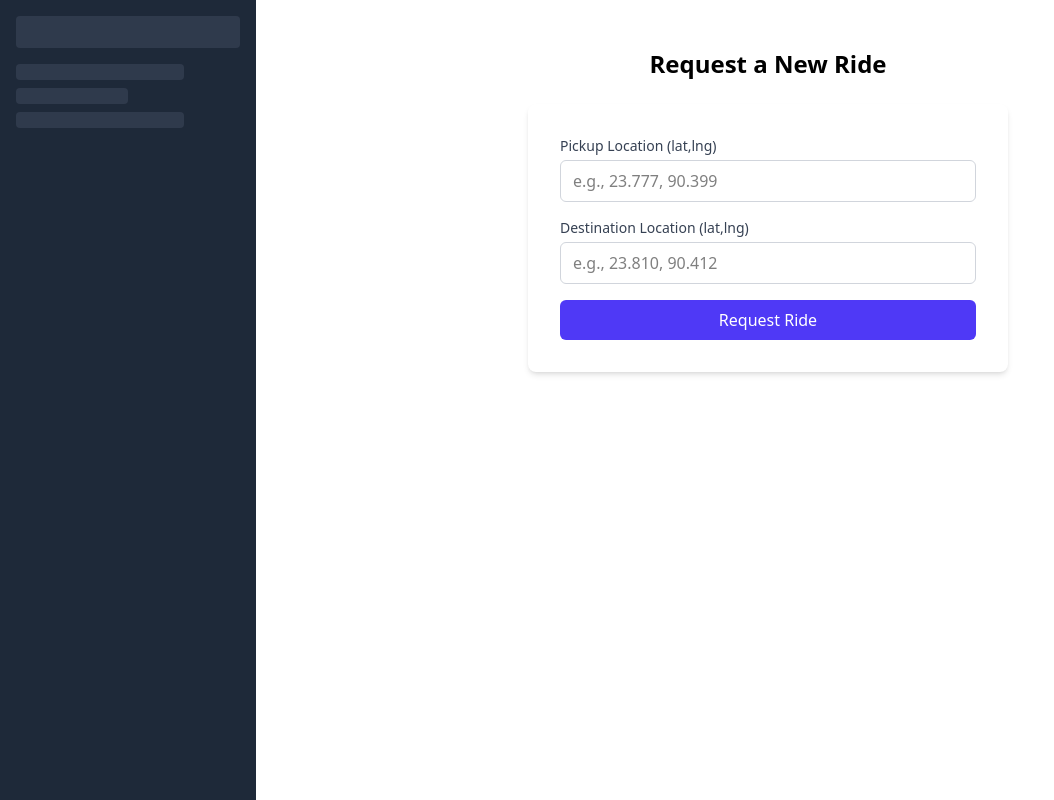
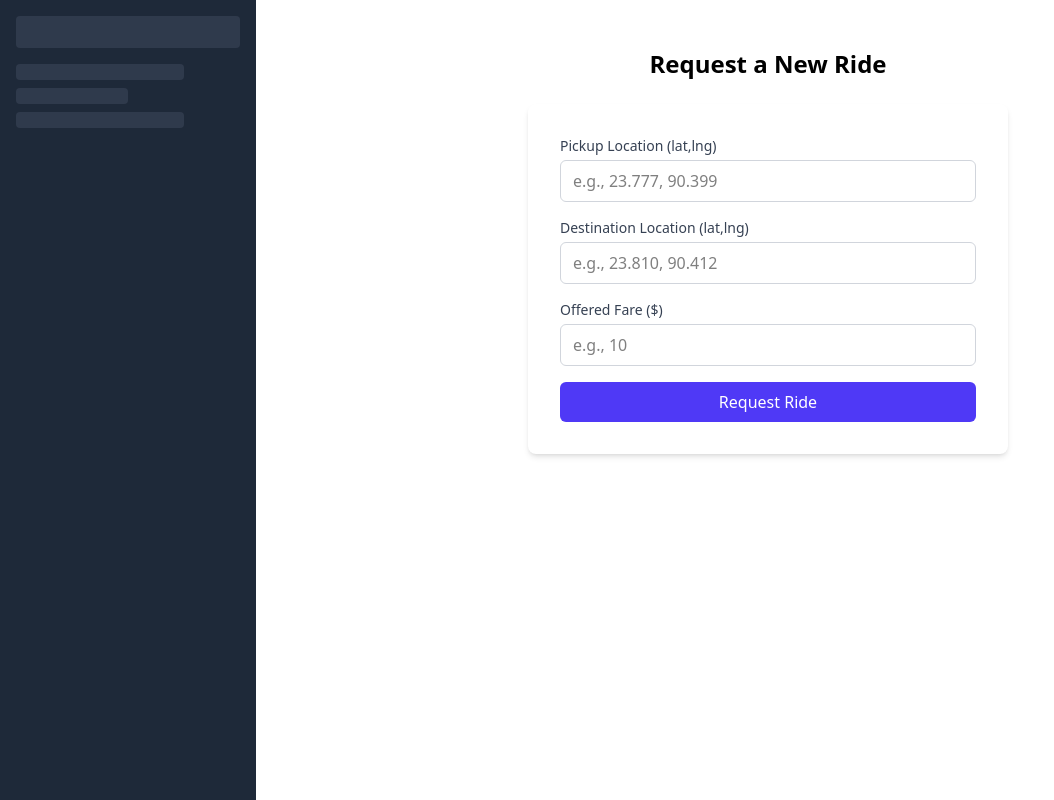
Before and after one commit to maksudulhaque2000/Assignment-6-L2, a React (Vite) app: page /dashboard/request-ride in a window 1280 px wide. Shown: the whole page, without its empty margins (0-1054 px from the left). Built offline with nearby package versions, Linux system fonts and the light colour scheme; sample sign-in values are in the browser's storage.

Commit message:
Adds fare field to RideHistory and RideRequests components; updates RequestRide form to include fare input with validation.

```diff
--- a/src/pages/dashboard/common/RideHistory.tsx
+++ b/src/pages/dashboard/common/RideHistory.tsx
@@ -10,6 +10,7 @@ type TRide = {
     destinationLocation: { coordinates: [number, number] };
     status: 'pending' | 'accepted' | 'completed' | 'cancelled';
     createdAt: string;
+    fare?: number;
 };
 
 const RideHistory = () => {
@@ -39,6 +40,7 @@ const RideHistory = () => {
                 <th className="py-2 px-4 border dark:border-gray-600">Pickup Location</th>
                 <th className="py-2 px-4 border dark:border-gray-600">Destination</th>
                 <th className="py-2 px-4 border dark:border-gray-600">Status</th>
+                <th className="py-2 px-4 border dark:border-gray-600">Fare</th>
               </tr>
             </thead>
             <tbody>
@@ -56,6 +58,8 @@ const RideHistory = () => {
                   <td className="py-2 px-4 border dark:border-gray-700">
                     <Skeleton className="h-6 w-20 rounded-full" />
                   </td>
+                  <td className="py-2 px-4 border dark:border-gray-700">
+                    <Skeleton className="h-5 w-16" /></td>
                 </tr>
               ))}
             </tbody>
@@ -98,6 +102,7 @@ const RideHistory = () => {
               <th className="py-2 px-4 border dark:border-gray-600 dark:text-gray-200">Pickup Location</th>
               <th className="py-2 px-4 border dark:border-gray-600 dark:text-gray-200">Destination</th>
               <th className="py-2 px-4 border dark:border-gray-600 dark:text-gray-200">Status</th>
+              <th className="py-2 px-4 border dark:border-gray-600 dark:text-gray-200">Fare</th>
             </tr>
           </thead>
           <tbody>
@@ -112,6 +117,7 @@ const RideHistory = () => {
                       {ride.status}
                     </span>
                   </td>
+                  <td className="py-2 px-4 border dark:border-gray-700 font-medium">${ride.fare?.toFixed(2) || '0.00'}</td>
                 </tr>
               ))
             ) : (
--- a/src/pages/dashboard/driver/RideRequests.tsx
+++ b/src/pages/dashboard/driver/RideRequests.tsx
@@ -7,6 +7,7 @@ type TRideRequest = {
   riderId: { name: string };
   pickupLocation: { coordinates: [number, number] };
   destinationLocation: { coordinates: [number, number] };
+  fare: number;
 };
 
 const RideRequests = () => {
@@ -86,6 +87,9 @@ const RideRequests = () => {
               <p className="text-sm text-gray-600 dark:text-gray-300">
                 To: {ride.destinationLocation.coordinates.join(', ')}
               </p>
+              <p className="mt-2 font-bold text-lg text-green-600 dark:text-green-400">
+                  Offered Fare: ${ride.fare.toFixed(2)}
+              </p>
               <div className="mt-4 flex justify-end gap-2">
                 <button
                     onClick={() => handleRejectRide(ride._id)}
--- a/src/pages/dashboard/rider/RequestRide.tsx
+++ b/src/pages/dashboard/rider/RequestRide.tsx
@@ -26,7 +26,7 @@ function isRtkError(error: unknown): error is RtkError {
 
 
 const RequestRide = () => {
-    const { register, handleSubmit, reset } = useForm();
+    const { register, handleSubmit, reset, formState: { errors } } = useForm();
     const [requestRide, { isLoading }] = useRequestRideMutation();
 
     const onSubmit = async (data: FieldValues) => {
@@ -52,7 +52,8 @@ const RequestRide = () => {
                 destinationLocation: {
                     type: 'Point',
                     coordinates: destinationCoords
-                }
+                },
+                fare: Number(data.fare)
             }
 
             await requestRide(rideData).unwrap();
@@ -93,6 +94,19 @@ const RequestRide = () => {
                     className="w-full px-3 py-2 mt-1 border border-gray-300 rounded-md dark:bg-gray-700 dark:border-gray-600 dark:text-white"
                     />
                 </div>
+                <div>
+                    <label className="block text-sm font-medium text-gray-700 dark:text-gray-300">Offered Fare ($)</label>
+                    <input
+                        type="number"
+                        placeholder="e.g., 10"
+                        {...register('fare', {
+                            required: 'Fare is required',
+                            min: { value: 1, message: 'Fare must be a positive number' }
+                        })}
+                        className="w-full px-3 py-2 mt-1 border border-gray-300 rounded-md dark:bg-gray-700 dark:border-gray-600 dark:text-white"
+                    />
+                    {errors.fare && <p className="text-red-500 text-xs mt-1">{errors.fare.message as string}</p>}
+                </div>
                 <button type="submit" disabled={isLoading} className="w-full px-4 py-2 font-medium text-white bg-indigo-600 rounded-md hover:bg-indigo-700 disabled:bg-gray-400">
                     {isLoading ? "Requesting..." : "Request Ride"}
                 </button>
```
